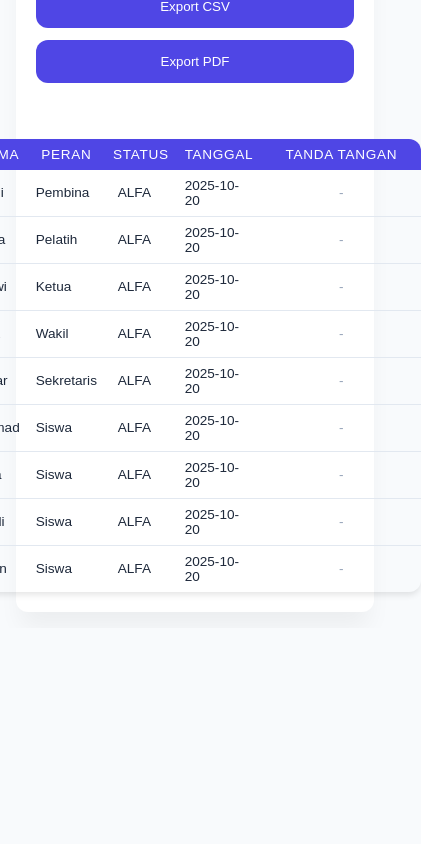
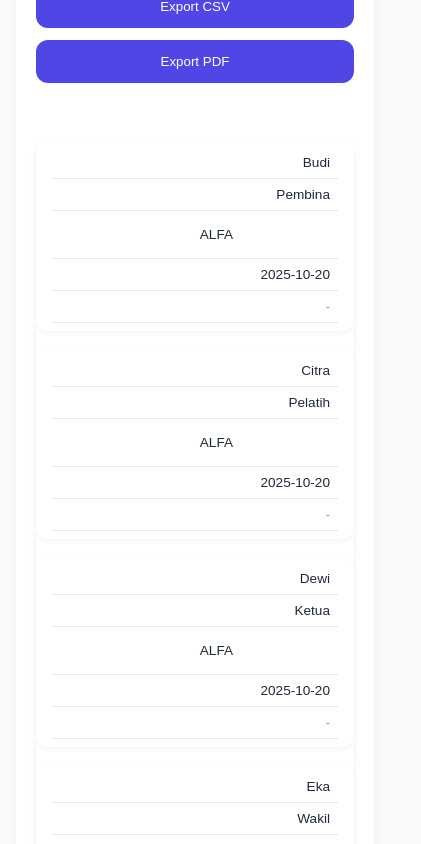
Before and after one commit to Yogi-Fp/Prototype, a React (Vite) app: page / in a window 390 px wide. Shown: the part 960-1804 px from the top of the page, 421 px wide, since content can reach past the window. Before the commit the page ends 1588 px from the top, so only its background shows below. Built offline with nearby package versions, Linux system fonts and the light colour scheme.

Commit message:
Update fitur X

```diff
--- a/src/App.css
+++ b/src/App.css
@@ -702,3 +702,43 @@ button, .admin-button {
     display: none;
   }
 }
+
+@media (max-width: 768px) {
+  table, thead, tbody, th, td, tr {
+    display: block;
+    width: 100%;
+  }
+
+  thead {
+    display: none;
+  }
+
+  tr {
+    margin-bottom: 1rem;
+    background: var(--surface);
+    border-radius: 12px;
+    box-shadow: 0 2px 4px rgba(0,0,0,0.05);
+    padding: 0.5rem 1rem;
+  }
+
+  td {
+    display: flex;
+    justify-content: space-between;
+    padding: 0.5rem 0;
+    border: none;
+    position: relative;
+  }
+
+  td::before {
+    content: attr(data-label);
+    font-weight: 600;
+    color: #64748b;
+    width: 50%;
+    flex-shrink: 0;
+  }
+
+  table button {
+    width: 100%;
+    margin-top: 0.5rem;
+  }
+}
```
